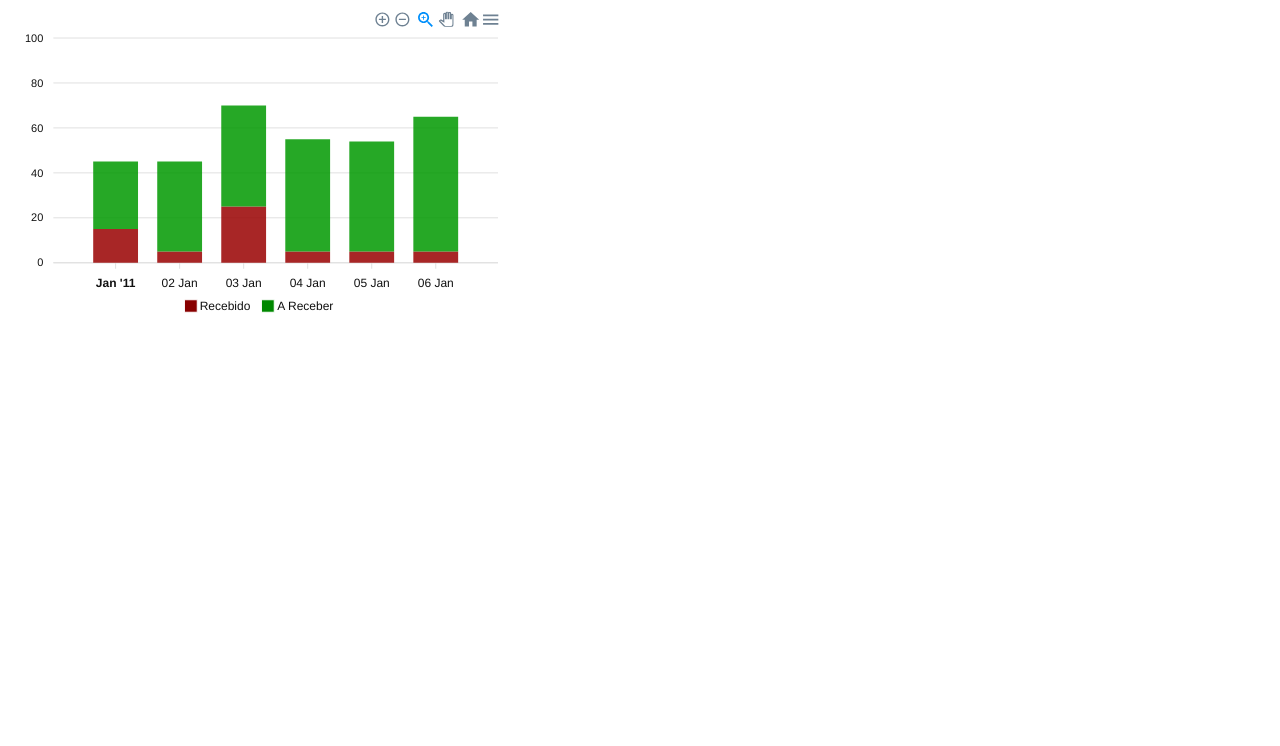
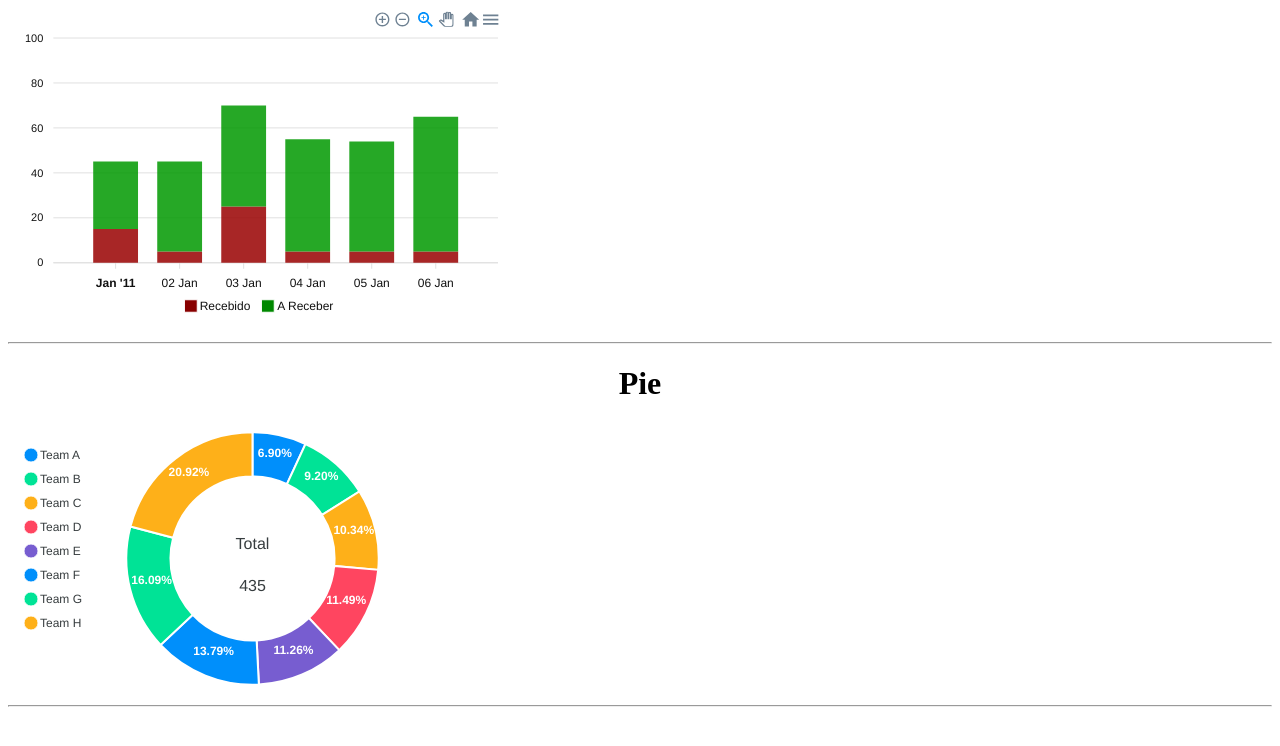
Before and after one commit to maronfranc/apexcharts-builder, a React (Create React App) app: page / in a window 1280 px wide. Shown: the top 746 px of the page. Built offline with nearby package versions, Linux system fonts and the light colour scheme.

Commit message:
teste de event por click no gráfico

```diff
--- a/src/App.tsx
+++ b/src/App.tsx
@@ -17,6 +17,7 @@ const App: React.FC = () => {
       <Suspense fallback={<Loading />}>
         <Mixed />
       </Suspense>
+      <hr />
       {/* <h1>DinamicallyLoadedBar</h1>
       <Suspense fallback={<Loading />}>
         <DinamicallyLoadedBar />
@@ -31,12 +32,12 @@ const App: React.FC = () => {
       <Suspense fallback={<Loading />}>
         <StackedBar />
       </Suspense>
-      <hr />
+      <hr /> */}
       <h1>Pie</h1>
       <Suspense fallback={<Loading />}>
         <Pie />
       </Suspense>
-      <hr /> */}
+      <hr />
     </div>
   );
 }
--- a/src/Components/Charts/Mixed/Mixed.tsx
+++ b/src/Components/Charts/Mixed/Mixed.tsx
@@ -31,6 +31,23 @@ export default function Mixed() {
       },
     },
   };
+  chartData = {
+    ...chartData,
+    options: {
+      ...chartData.options,
+      chart: {
+        ...chartData.options.chart,
+        events: {
+          dataPointSelection: (event: Event, chartContext: any, config: any) => {
+            console.log(config.dataPointIndex) // Pega index da coluna
+            // console.log(config.w.config);
+            console.log(config.w.globals.series)
+            setToggleChart(toggleChart => !toggleChart);
+          }
+        }
+      }
+    }
+  }
   return (
     <>
       <Chart
@@ -39,7 +56,14 @@ export default function Mixed() {
         type="bar"
         width="500"
       />
-      {toggleChart && <Pie />}
+      {toggleChart && <Chart
+        options={{
+            labels: ['Recebido']
+        }}
+        series={[30,]}
+        type="radialBar"
+        width="380"
+      />}
 
     </>
   );
--- a/src/Components/Charts/Pie/Pie.tsx
+++ b/src/Components/Charts/Pie/Pie.tsx
@@ -25,11 +25,13 @@ const chartData = {
     chart: {
       events: {
         dataPointSelection: (event: Event, chartContext: any, config: any) => {
+          console.log(config.dataPointIndex) // Pega index do trecho
           console.log(config.w.config.labels[config.dataPointIndex])
+          console.log(config.w.config.series[config.dataPointIndex]);
         }
       }
     },
-    labels: ['Team A', 'Team B', 'Team C', 'Team D', 'Team E'],
+    labels: dummyData.labels,
     legend: {
       position: 'left',
       horizontalAlign: 'right',
--- a/src/dummy/data.ts
+++ b/src/dummy/data.ts
@@ -18,5 +18,6 @@ export const dummyData = {
     type: 'datetime',
     categories: ['01/01/2011 GMT', '01/02/2011 GMT', '01/03/2011 GMT', '01/04/2011 GMT',
       '01/05/2011 GMT', '01/06/2011 GMT']
-  }
+  },
+  labels: ['Team A', 'Team B', 'Team C', 'Team D', 'Team E', 'Team F', 'Team G', 'Team H']
 }
```
